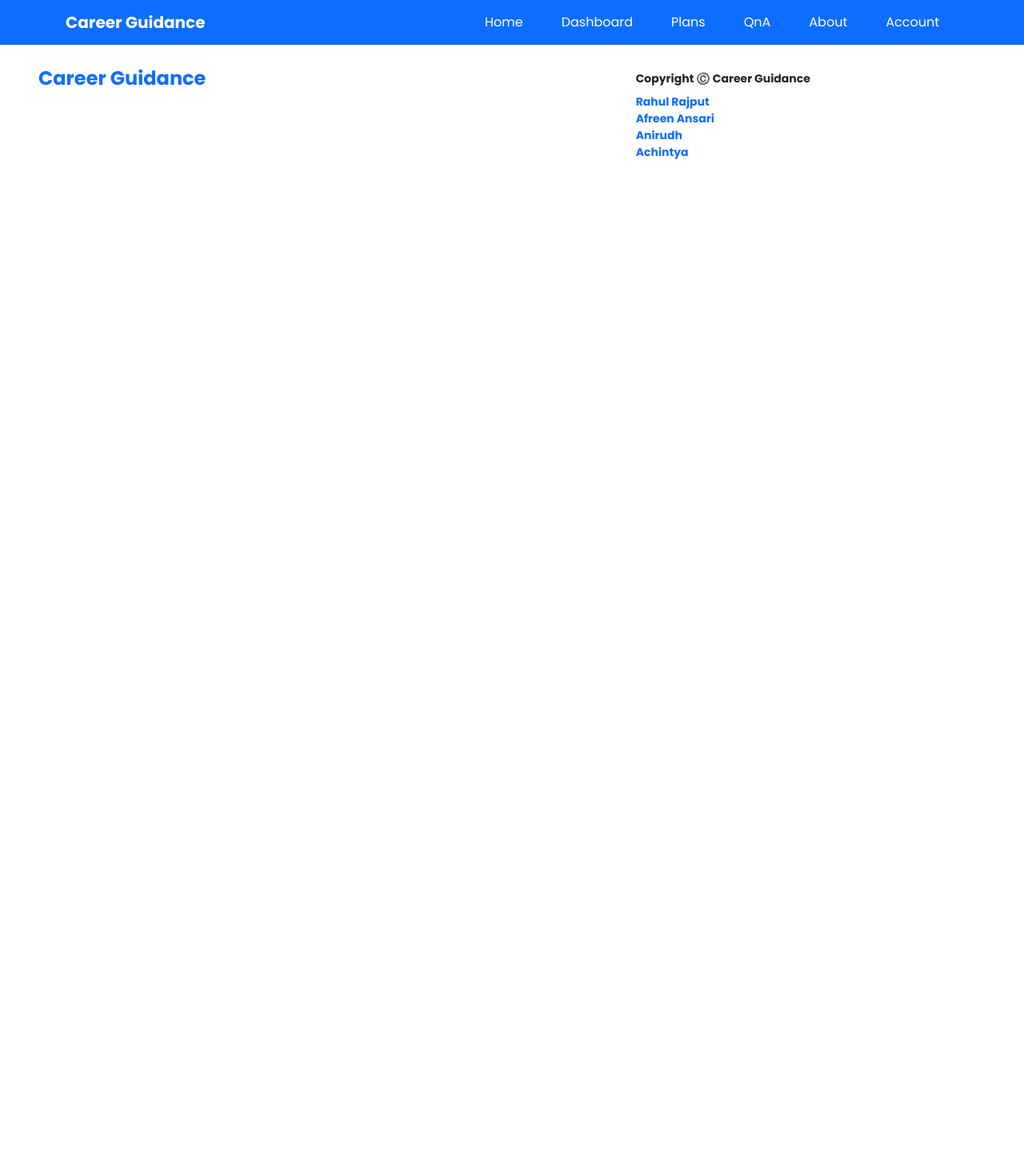
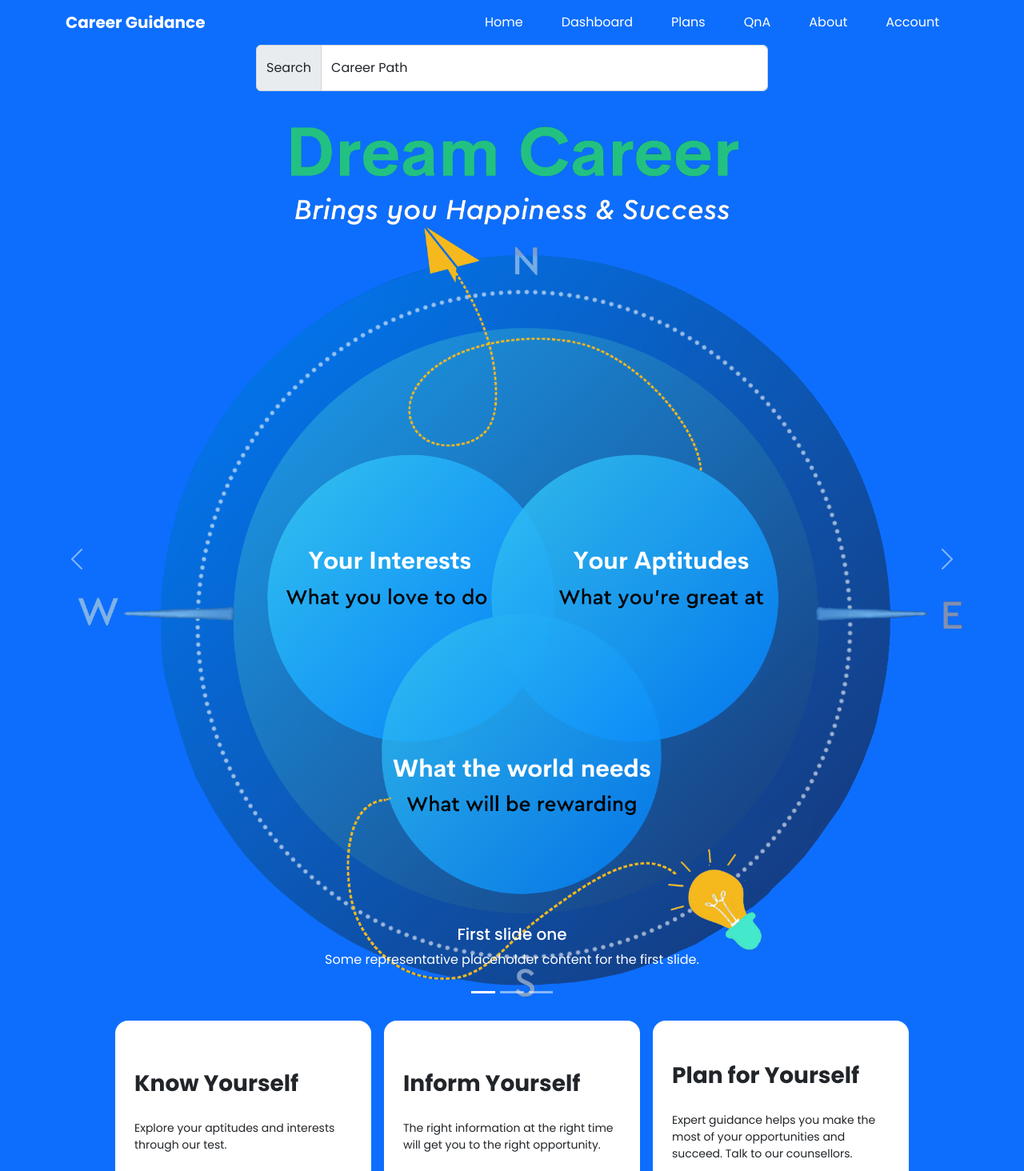
Before and after one commit to rahulrajput83/Career-Guidance, a React (Create React App) app in the folder frontend/: page /dashboard in a window 1280 px wide. Shown: the top 1464 px of the page at 80% size. Before the commit the page ends 800 px from the top, so only its background shows below. Built offline with nearby package versions, Linux system fonts and the light colour scheme; no server answers.

Commit message:
dashBoard slide is not working

```diff
--- a/frontend/package.json
+++ b/frontend/package.json
@@ -14,6 +14,7 @@
     "react-redux": "^8.0.2",
     "react-router-dom": "^6.3.0",
     "react-scripts": "5.0.1",
+    "react-slideshow-image": "^4.0.5",
     "redux": "^4.2.0",
     "web-vitals": "^2.1.4"
   },
--- a/frontend/src/App.js
+++ b/frontend/src/App.js
@@ -10,6 +10,7 @@ import QnA from './Components/QnA/QnA';
 import Footer from './Components/Footer/Footer';
 import Answer from './Components/Answer/Answer';
 import Account from './Components/Account/Account';
+import Dashboard from './Components/Dashboard/Dashboard';
 
 
 function App() {
@@ -34,6 +35,8 @@ function App() {
       <Route path='/answer/:questionId' element={<Answer />} />
       {/* Account Route */}
       <Route path='/account' element={<Account />} />
+       {/* Dashboard Route */}
+       <Route path='/dashboard' element={<Dashboard />} />
     </Routes>
     {/* Renders Footer Component */}
     <Footer />
--- /dev/null
+++ b/frontend/src/Components/Dashboard/Dashboard.jsx
@@ -0,0 +1,96 @@
+import Card from '../Home/Card';
+import slideOne from '../../Images/poster.png'
+import slideTwo from '../../Images/profile1.png'
+import { useEffect } from 'react';
+
+
+export default function Dashboard()
+{
+  let CurrentNew=[ ];
+
+
+      fetch('https://newsapi.org/v2/everything?q=apple&from=2022-09-04&to=2022-09-04&sortBy=popularity&apiKey=9904b4a740bf476383cc75a848f17e0d')
+     .then(x => x.json())
+     .then(y => {
+         for(let i=0;i<3;i++)
+        {
+          const {title,url,urlToImage,description, ...rest}=y.articles[i];
+          CurrentNew[i]={title,url,urlToImage,description}
+        }
+        console.log(CurrentNew)
+     });
+
+
+    return (
+        <div className="bg-primary">
+          {/*search bar*/}
+
+          <div className="input-group mb-3 column align-row-center mx-auto w-50" >
+  <span className="input-group-text">Search</span>
+  <div className="form-floating">
+    <input type="text" className="form-control" id="floatingInputGroup1" placeholder="career path"/>
+    <label htmlFor="floatingInputGroup1">Career Path</label>
+  </div>
+          </div>
+
+
+
+
+
+          {/*Latest News */}
+
+          <div id="carouselExampleCaptions" className="carousel slide" data-bs-ride="false">
+  <div className="carousel-indicators">
+    <button type="button" data-bs-target="#carouselExampleCaptions" data-bs-slide-to="0" className="active" aria-current="true" aria-label="Slide 1"></button>
+    <button type="button" data-bs-target="#carouselExampleCaptions" data-bs-slide-to="1" aria-label="Slide 2"></button>
+    <button type="button" data-bs-target="#carouselExampleCaptions" data-bs-slide-to="2" aria-label="Slide 3"></button>
+  </div>
+  <div className="carousel-inner">
+   { <div className="carousel-item active">
+      <img src={slideOne} className="d-block w-100" alt="..."/>
+      <div className="carousel-caption d-none d-md-block">
+        <h5>First slide one</h5>
+        <p>Some representative placeholder content for the first slide.</p>
+      </div>
+    </div>}
+    <div className="carousel-item">
+      <img src={slideTwo} className="d-block w-100" alt="..."/>
+      <div className="carousel-caption d-none d-md-block">
+        <h5>Second slide label</h5>
+        <p>Some representative placeholder content for the second slide.</p>
+      </div>
+    </div>
+    <div className="carousel-item">
+      <img src={slideOne} className="d-block w-100" alt="..."/>
+      <div className="carousel-caption d-none d-md-block">
+        <h5>Third slide label</h5>
+        <p>Some representative placeholder content for the third slide.</p>
+      </div>
+    </div>
+  </div>
+  <button className="carousel-control-prev" type="button" data-bs-target="#carouselExampleCaptions" data-bs-slide="prev">
+    <span className="carousel-control-prev-icon" aria-hidden="true"></span>
+    <span className="visually-hidden">Previous</span>
+  </button>
+  <button className="carousel-control-next" type="button" data-bs-target="#carouselExampleCaptions" data-bs-slide="next">
+    <span className="carousel-control-next-icon" aria-hidden="true"></span>
+    <span className="visually-hidden">Next</span>
+  </button>
+</div>
+ {/*It does not slides */}
+
+
+ {/*Career Path */}
+
+
+             <div className='w-full d-flex mb-5 flex-column flex-md-row justify-content-center'>
+                {/* Renders Card Component with head & content. */}
+                <Card head='Know Yourself' content='Explore your aptitudes and interests through our test.' link='/psychometric-test' />
+                {/* Renders Card Component with head & content. */}
+                <Card head='Inform Yourself' content='The right information at the right time will get you to the right opportunity.' link='/login' />
+                {/* Renders Card Component with head & content. */}
+                <Card head='Plan for Yourself' content='Expert guidance helps you make the most of your opportunities and succeed. Talk to our counsellors.' link='/login'/>
+            </div>
+        </div>
+    )
+}
--- a/frontend/src/Components/Home/Card.jsx
+++ b/frontend/src/Components/Home/Card.jsx
@@ -11,7 +11,7 @@ function Card(props) {
       <div className='fs-3 fw-bold'>{props.head}</div>
       {/* content value from props */}
       <div className='small mt-4 pb-4 fw-medium'>{props.content}</div>
-      <Link to='/login' className='text-decoration-none text-white bg-primary py-2 px-4 rounded btn'><FaAngleRight /></Link>
+      <Link to={props.link} className='text-decoration-none text-white bg-primary py-2 px-4 rounded btn'><FaAngleRight /></Link>
     </div>
   )
 }
--- a/frontend/src/Components/Home/Home.jsx
+++ b/frontend/src/Components/Home/Home.jsx
@@ -30,11 +30,11 @@ function Home() {
             <h3 className='text-center text-white'>Career Counselling</h3>
             <div className='w-full d-flex mb-5 flex-column flex-md-row justify-content-center'>
                 {/* Renders Card Component with head & content. */}
-                <Card head='Know Yourself' content='Explore your aptitudes and interests through our test.' />
+                <Card head='Know Yourself' content='Explore your aptitudes and interests through our test.' link='/login' />
                 {/* Renders Card Component with head & content. */}
-                <Card head='Inform Yourself' content='The right information at the right time will get you to the right opportunity.' />
+                <Card head='Inform Yourself' content='The right information at the right time will get you to the right opportunity.' link='/login' />
                 {/* Renders Card Component with head & content. */}
-                <Card head='Plan for Yourself' content='Expert guidance helps you make the most of your opportunities and succeed. Talk to our counsellors.' />
+                <Card head='Plan for Yourself' content='Expert guidance helps you make the most of your opportunities and succeed. Talk to our counsellors.' link='/login' />
             </div>
         </div>
     )
```
